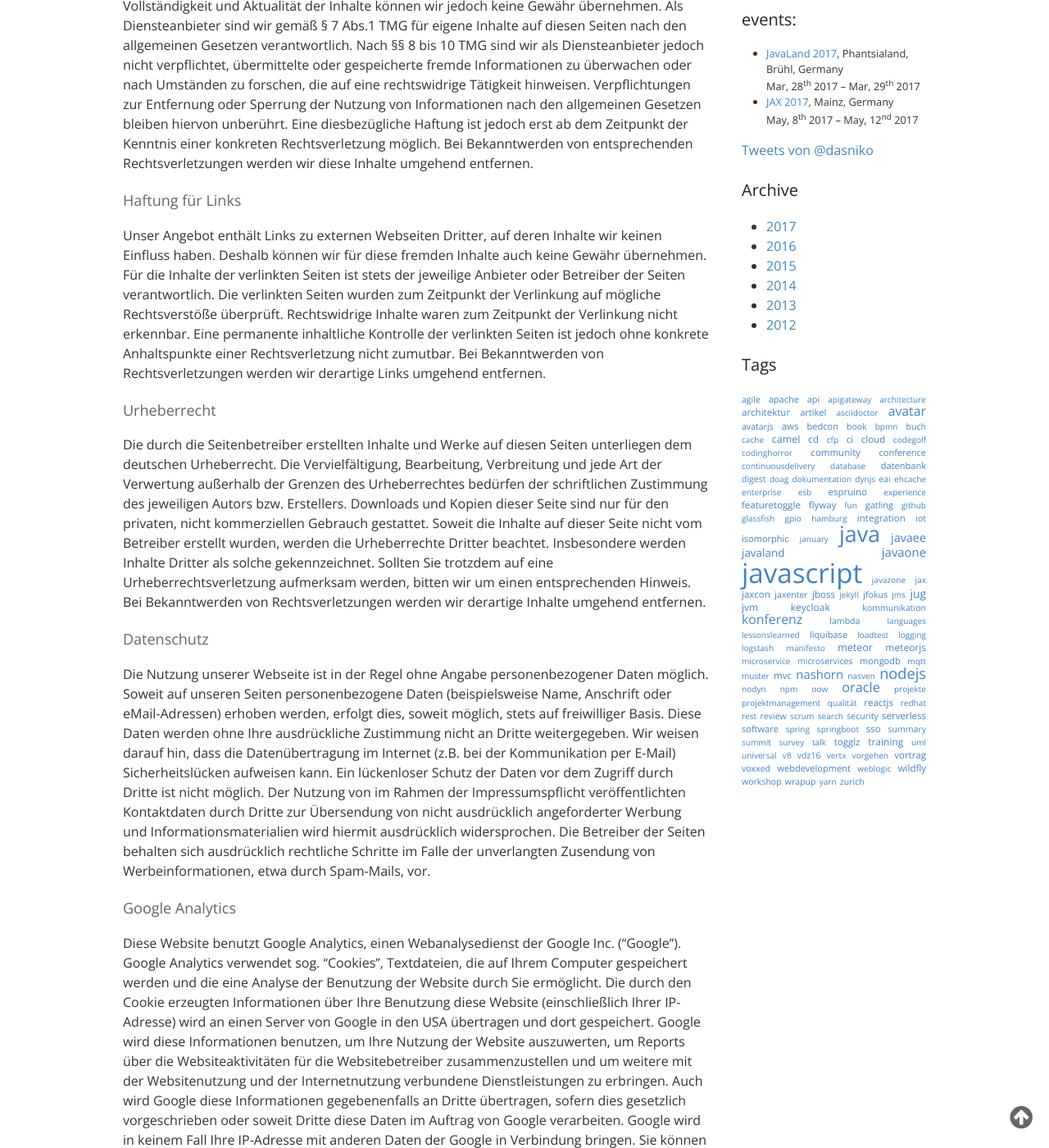
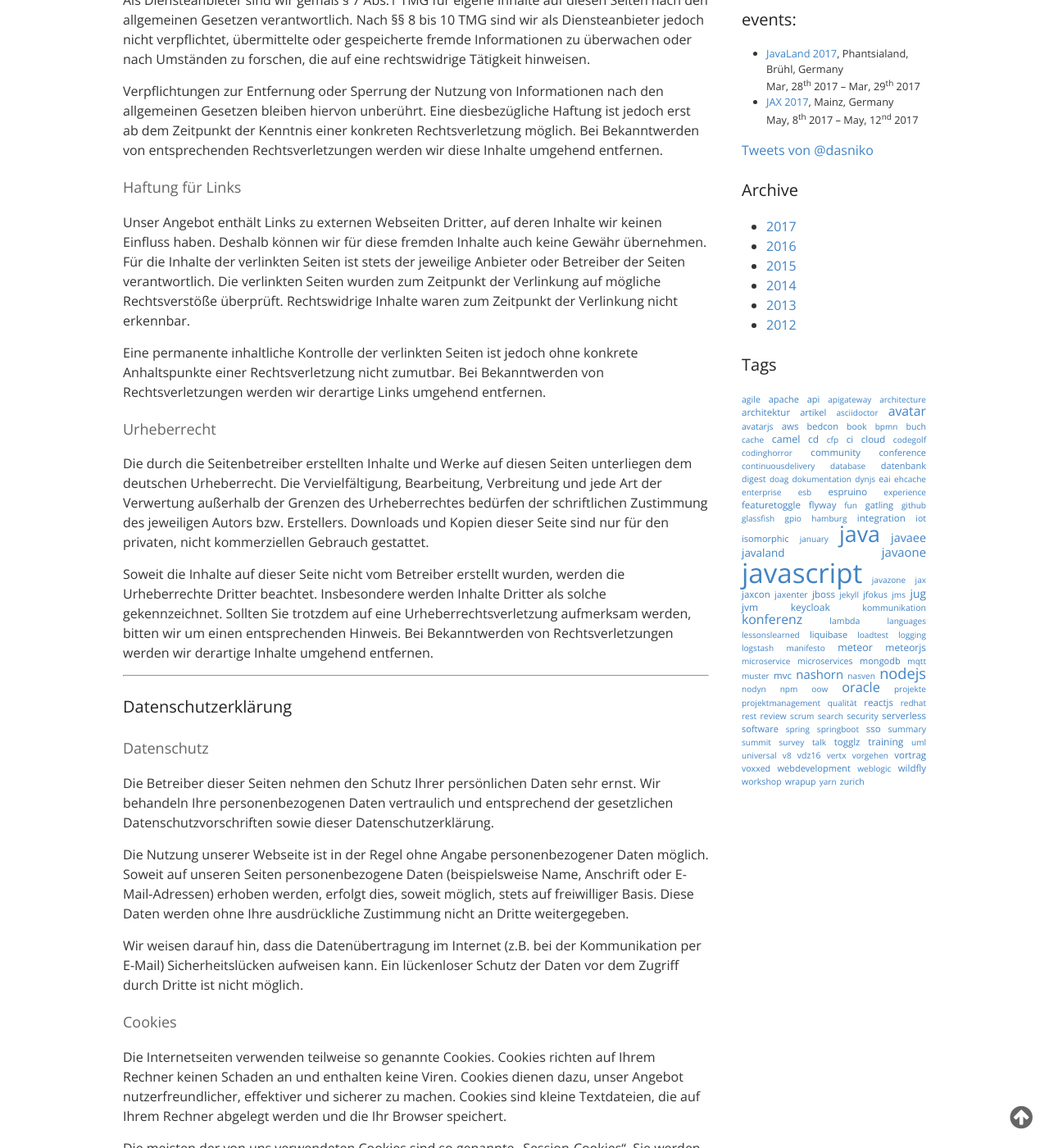
Before and after one commit to dasniko/dasniko.github.io, a Jekyll site: the page built from imprint.md, in a window 1280 px wide and 1400 px high, scrolled down 804 px. Shown: the whole window at 82% size. Built offline with Jekyll 4.4.1, drawn with Linux system fonts in a browser that asks for light colours; nearby versions of some CDN libraries; comment, search, counter and statistics services are not loaded; some of the changed text lies outside the part shown.

Commit message:
updated imprint

```diff
--- a/_includes/analytics.html
+++ b/_includes/analytics.html
@@ -1,6 +1,10 @@
 {% if site.google_analytics %}
 	<!-- Google Analytics -->
 	<script>
+		var disableStr = 'ga-disable-{{ site.google_analytics }}';
+		if (document.cookie.indexOf(disableStr + '=true') > -1) {window[disableStr] = true;}
+		function gaOptout() {document.cookie = disableStr + '=true; expires=Thu, 31 Dec 2099 23:59:59 UTC; path=/';window[disableStr] = true;}
+
 		(function(i,s,o,g,r,a,m){i['GoogleAnalyticsObject']=r;i[r]=i[r]||function(){
 		(i[r].q=i[r].q||[]).push(arguments)},i[r].l=1*new Date();a=s.createElement(o),
 		m=s.getElementsByTagName(o)[0];a.async=1;a.src=g;m.parentNode.insertBefore(a,m)
--- a/imprint.md
+++ b/imprint.md
@@ -21,26 +21,85 @@
 Verantwortlich für den Inhalt (nach § 55 Abs. 2 RStV):
 Niko Köbler, Adresse siehe oben
 
-### Haftungsausschluss:
+<hr/>
+
+### Haftungsausschluss
 
 #### Haftung für Inhalte
 
-Die Inhalte unserer Seiten wurden mit größter Sorgfalt erstellt. Für die Richtigkeit, Vollständigkeit und Aktualität der Inhalte können wir jedoch keine Gewähr übernehmen. Als Diensteanbieter sind wir gemäß § 7 Abs.1 TMG für eigene Inhalte auf diesen Seiten nach den allgemeinen Gesetzen verantwortlich. Nach §§ 8 bis 10 TMG sind wir als Diensteanbieter jedoch nicht verpflichtet, übermittelte oder gespeicherte fremde Informationen zu überwachen oder nach Umständen zu forschen, die auf eine rechtswidrige Tätigkeit hinweisen. Verpflichtungen zur Entfernung oder Sperrung der Nutzung von Informationen nach den allgemeinen Gesetzen bleiben hiervon unberührt. Eine diesbezügliche Haftung ist jedoch erst ab dem Zeitpunkt der Kenntnis einer konkreten Rechtsverletzung möglich. Bei Bekanntwerden von entsprechenden Rechtsverletzungen werden wir diese Inhalte umgehend entfernen.
+Als Diensteanbieter sind wir gemäß § 7 Abs.1 TMG für eigene Inhalte auf diesen Seiten nach den allgemeinen Gesetzen verantwortlich. Nach §§ 8 bis 10 TMG sind wir als Diensteanbieter jedoch nicht verpflichtet, übermittelte oder gespeicherte fremde Informationen zu überwachen oder nach Umständen zu forschen, die auf eine rechtswidrige Tätigkeit hinweisen.
+
+Verpflichtungen zur Entfernung oder Sperrung der Nutzung von Informationen nach den allgemeinen Gesetzen bleiben hiervon unberührt. Eine diesbezügliche Haftung ist jedoch erst ab dem Zeitpunkt der Kenntnis einer konkreten Rechtsverletzung möglich. Bei Bekanntwerden von entsprechenden Rechtsverletzungen werden wir diese Inhalte umgehend entfernen.
 
 #### Haftung für Links
 
-Unser Angebot enthält Links zu externen Webseiten Dritter, auf deren Inhalte wir keinen Einfluss haben. Deshalb können wir für diese fremden Inhalte auch keine Gewähr übernehmen. Für die Inhalte der verlinkten Seiten ist stets der jeweilige Anbieter oder Betreiber der Seiten verantwortlich. Die verlinkten Seiten wurden zum Zeitpunkt der Verlinkung auf mögliche Rechtsverstöße überprüft. Rechtswidrige Inhalte waren zum Zeitpunkt der Verlinkung nicht erkennbar. Eine permanente inhaltliche Kontrolle der verlinkten Seiten ist jedoch ohne konkrete Anhaltspunkte einer Rechtsverletzung nicht zumutbar. Bei Bekanntwerden von Rechtsverletzungen werden wir derartige Links umgehend entfernen.
+Unser Angebot enthält Links zu externen Webseiten Dritter, auf deren Inhalte wir keinen Einfluss haben. Deshalb können wir für diese fremden Inhalte auch keine Gewähr übernehmen. Für die Inhalte der verlinkten Seiten ist stets der jeweilige Anbieter oder Betreiber der Seiten verantwortlich. Die verlinkten Seiten wurden zum Zeitpunkt der Verlinkung auf mögliche Rechtsverstöße überprüft. Rechtswidrige Inhalte waren zum Zeitpunkt der Verlinkung nicht erkennbar.
+
+Eine permanente inhaltliche Kontrolle der verlinkten Seiten ist jedoch ohne konkrete Anhaltspunkte einer Rechtsverletzung nicht zumutbar. Bei Bekanntwerden von Rechtsverletzungen werden wir derartige Links umgehend entfernen.
 
 #### Urheberrecht
 
-Die durch die Seitenbetreiber erstellten Inhalte und Werke auf diesen Seiten unterliegen dem deutschen Urheberrecht. Die Vervielfältigung, Bearbeitung, Verbreitung und jede Art der Verwertung außerhalb der Grenzen des Urheberrechtes bedürfen der schriftlichen Zustimmung des jeweiligen Autors bzw. Erstellers. Downloads und Kopien dieser Seite sind nur für den privaten, nicht kommerziellen Gebrauch gestattet. Soweit die Inhalte auf dieser Seite nicht vom Betreiber erstellt wurden, werden die Urheberrechte Dritter beachtet. Insbesondere werden Inhalte Dritter als solche gekennzeichnet. Sollten Sie trotzdem auf eine Urheberrechtsverletzung aufmerksam werden, bitten wir um einen entsprechenden Hinweis. Bei Bekanntwerden von Rechtsverletzungen werden wir derartige Inhalte umgehend entfernen.
+Die durch die Seitenbetreiber erstellten Inhalte und Werke auf diesen Seiten unterliegen dem deutschen Urheberrecht. Die Vervielfältigung, Bearbeitung, Verbreitung und jede Art der Verwertung außerhalb der Grenzen des Urheberrechtes bedürfen der schriftlichen Zustimmung des jeweiligen Autors bzw. Erstellers. Downloads und Kopien dieser Seite sind nur für den privaten, nicht kommerziellen Gebrauch gestattet.
+
+Soweit die Inhalte auf dieser Seite nicht vom Betreiber erstellt wurden, werden die Urheberrechte Dritter beachtet. Insbesondere werden Inhalte Dritter als solche gekennzeichnet. Sollten Sie trotzdem auf eine Urheberrechtsverletzung aufmerksam werden, bitten wir um einen entsprechenden Hinweis. Bei Bekanntwerden von Rechtsverletzungen werden wir derartige Inhalte umgehend entfernen.
+
+<hr/>
+
+### Datenschutzerklärung
 
 #### Datenschutz
 
-Die Nutzung unserer Webseite ist in der Regel ohne Angabe personenbezogener Daten möglich. Soweit auf unseren Seiten personenbezogene Daten (beispielsweise Name, Anschrift oder eMail-Adressen) erhoben werden, erfolgt dies, soweit möglich, stets auf freiwilliger Basis. Diese Daten werden ohne Ihre ausdrückliche Zustimmung nicht an Dritte weitergegeben.
-Wir weisen darauf hin, dass die Datenübertragung im Internet (z.B. bei der Kommunikation per E-Mail) Sicherheitslücken aufweisen kann. Ein lückenloser Schutz der Daten vor dem Zugriff durch Dritte ist nicht möglich.
-Der Nutzung von im Rahmen der Impressumspflicht veröffentlichten Kontaktdaten durch Dritte zur Übersendung von nicht ausdrücklich angeforderter Werbung und Informationsmaterialien wird hiermit ausdrücklich widersprochen. Die Betreiber der Seiten behalten sich ausdrücklich rechtliche Schritte im Falle der unverlangten Zusendung von Werbeinformationen, etwa durch Spam-Mails, vor.
+Die Betreiber dieser Seiten nehmen den Schutz Ihrer persönlichen Daten sehr ernst. Wir behandeln Ihre personenbezogenen Daten vertraulich und entsprechend der gesetzlichen Datenschutzvorschriften sowie dieser Datenschutzerklärung.
+
+Die Nutzung unserer Webseite ist in der Regel ohne Angabe personenbezogener Daten möglich. Soweit auf unseren Seiten personenbezogene Daten (beispielsweise Name, Anschrift oder E-Mail-Adressen) erhoben werden, erfolgt dies, soweit möglich, stets auf freiwilliger Basis. Diese Daten werden ohne Ihre ausdrückliche Zustimmung nicht an Dritte weitergegeben.
+
+Wir weisen darauf hin, dass die Datenübertragung im Internet (z.B. bei der Kommunikation per E-Mail) Sicherheitslücken aufweisen kann. Ein lückenloser Schutz der Daten vor dem Zugriff durch Dritte ist nicht möglich.
+
+#### Cookies
+
+Die Internetseiten verwenden teilweise so genannte Cookies. Cookies richten auf Ihrem Rechner keinen Schaden an und enthalten keine Viren. Cookies dienen dazu, unser Angebot nutzerfreundlicher, effektiver und sicherer zu machen. Cookies sind kleine Textdateien, die auf Ihrem Rechner abgelegt werden und die Ihr Browser speichert.
+
+Die meisten der von uns verwendeten Cookies sind so genannte „Session-Cookies“. Sie werden nach Ende Ihres Besuchs automatisch gelöscht. Andere Cookies bleiben auf Ihrem Endgerät gespeichert, bis Sie diese löschen. Diese Cookies ermöglichen es uns, Ihren Browser beim nächsten Besuch wiederzuerkennen.
+
+Sie können Ihren Browser so einstellen, dass Sie über das Setzen von Cookies informiert werden und Cookies nur im Einzelfall erlauben, die Annahme von Cookies für bestimmte Fälle oder generell ausschließen sowie das automatische Löschen der Cookies beim Schließen des Browser aktivieren. Bei der Deaktivierung von Cookies kann die Funktionalität dieser Website eingeschränkt sein.
 
 #### Google Analytics
 
-Diese Website benutzt Google Analytics, einen Webanalysedienst der Google Inc. (''Google''). Google Analytics verwendet sog. ''Cookies'', Textdateien, die auf Ihrem Computer gespeichert werden und die eine Analyse der Benutzung der Website durch Sie ermöglicht. Die durch den Cookie erzeugten Informationen über Ihre Benutzung diese Website (einschließlich Ihrer IP-Adresse) wird an einen Server von Google in den USA übertragen und dort gespeichert. Google wird diese Informationen benutzen, um Ihre Nutzung der Website auszuwerten, um Reports über die Websiteaktivitäten für die Websitebetreiber zusammenzustellen und um weitere mit der Websitenutzung und der Internetnutzung verbundene Dienstleistungen zu erbringen. Auch wird Google diese Informationen gegebenenfalls an Dritte übertragen, sofern dies gesetzlich vorgeschrieben oder soweit Dritte diese Daten im Auftrag von Google verarbeiten. Google wird in keinem Fall Ihre IP-Adresse mit anderen Daten der Google in Verbindung bringen. Sie können die Installation der Cookies durch eine entsprechende Einstellung Ihrer Browser Software verhindern; wir weisen Sie jedoch darauf hin, dass Sie in diesem Fall gegebenenfalls nicht sämtliche Funktionen dieser Website voll umfänglich nutzen können. Durch die Nutzung dieser Website erklären Sie sich mit der Bearbeitung der über Sie erhobenen Daten durch Google in der zuvor beschriebenen Art und Weise und zu dem zuvor benannten Zweck einverstanden.
+Diese Website nutzt Funktionen des Webanalysedienstes Google Analytics. Anbieter ist die Google Inc., 1600 Amphitheatre Parkway Mountain View, CA 94043, USA.
+
+Google Analytics verwendet so genannte "Cookies". Das sind Textdateien, die auf Ihrem Computer gespeichert werden und die eine Analyse der Benutzung der Website durch Sie ermöglichen. Die durch den Cookie erzeugten Informationen über Ihre Benutzung dieser Website werden in der Regel an einen Server von Google in den USA übertragen und dort gespeichert.
+
+Mehr Informationen zum Umgang mit Nutzerdaten bei Google Analytics finden Sie in der Datenschutzerklärung von Google: [https://support.google.com/analytics/answer/6004245?hl=de](https://support.google.com/analytics/answer/6004245?hl=de)
+
+##### Browser Plugin
+
+Sie können die Speicherung der Cookies durch eine entsprechende Einstellung Ihrer Browser-Software verhindern; wir weisen Sie jedoch darauf hin, dass Sie in diesem Fall gegebenenfalls nicht sämtliche Funktionen dieser Website vollumfänglich werden nutzen können. Sie können darüber hinaus die Erfassung der durch den Cookie erzeugten und auf Ihre Nutzung der Website bezogenen Daten (inkl. Ihrer IP-Adresse) an Google sowie die Verarbeitung dieser Daten durch Google verhindern, indem Sie das unter dem folgenden Link verfügbare Browser-Plugin herunterladen und installieren: [https://tools.google.com/dlpage/gaoptout?hl=de](https://tools.google.com/dlpage/gaoptout?hl=de)
+
+##### Widerspruch gegen Datenerfassung
+
+Sie können die Erfassung Ihrer Daten durch Google Analytics verhindern, indem Sie auf folgenden Link klicken. Es wird ein Opt-Out-Cookie gesetzt, der die Erfassung Ihrer Daten bei zukünftigen Besuchen dieser Website verhindert: [Google Analytics deaktivieren](javascript:gaOptout();)
+
+#### YouTube
+
+Unsere Webseite nutzt Plugins der von Google betriebenen Seite YouTube. Betreiber der Seiten ist die YouTube, LLC, 901 Cherry Ave., San Bruno, CA 94066, USA. Wenn Sie eine unserer mit einem YouTube-Plugin ausgestatteten Seiten besuchen, wird eine Verbindung zu den Servern von YouTube hergestellt. Dabei wird dem Youtube-Server mitgeteilt, welche unserer Seiten Sie besucht haben.
+
+Wenn Sie in Ihrem YouTube-Account eingeloggt sind ermöglichen Sie YouTube, Ihr Surfverhalten direkt Ihrem persönlichen Profil zuzuordnen. Dies können Sie verhindern, indem Sie sich aus Ihrem YouTube-Account ausloggen.
+
+Weitere Informationen zum Umgang von Nutzerdaten finden Sie in der Datenschutzerklärung von YouTube unter: [https://www.google.de/intl/de/policies/privacy](https://www.google.de/intl/de/policies/privacy)
+
+#### Twitter
+
+Auf unseren Seiten sind Funktionen des Dienstes Twitter eingebunden. Diese Funktionen werden angeboten durch die Twitter Inc., 1355 Market Street, Suite 900, San Francisco, CA 94103, USA. Durch das Benutzen von Twitter und der Funktion "Re-Tweet" werden die von Ihnen besuchten Webseiten mit Ihrem Twitter-Account verknüpft und anderen Nutzern bekannt gegeben. Dabei werden auch Daten an Twitter übertragen. Wir weisen darauf hin, dass wir als Anbieter der Seiten keine Kenntnis vom Inhalt der übermittelten Daten sowie deren Nutzung durch Twitter erhalten. Weitere Informationen hierzu finden Sie in der Datenschutzerklärung von Twitter unter [http://twitter.com/privacy](http://twitter.com/privacy).
+
+Ihre Datenschutzeinstellungen bei Twitter können Sie in den Konto-Einstellungen unter: [http://twitter.com/account/settings](http://twitter.com/account/settings) ändern.
+
+Quellverweis: [eRecht24](https://www.e-recht24.de/)
+
+
+#### Disqus
+
+Die Disqus-Kommentierungsfunktion wird von der Big Head Labs, Inc., San Francisco/USA als Dienstleistung zur Verfügung gestellt. Disqus ist ein interaktives Kommentarsystem, das es dem Nutzer ermöglicht, mit nur einer Anmeldung auf allen Internetangeboten, die Disqus als Kommentarsystem verwenden, zu kommentieren. Außerdem können sich die Nutzer über bestehende Accounts bei Facebook (über Facebook Connect), Twitter, Yahoo und OpenID anmelden. Auch die Erstellung von Kommentare ohne Registrierung und Anmeldung (als “Gast”) ist möglich. Nähere Informationen zu Disqus und seinen Funktionen finden Sie unter [www.disqus.com](http://www.disqus.com).
+
+Ihre Daten werden von Disqus verarbeitet und auf Systemen von Disqus gespeichert. Für die Erhebung, Verarbeitung und Nutzung der betreffenden Daten gelten die Nutzungsbedingungen und Datenschutzhinweise von Disqus, zu finden unter [http://docs.disqus.com/help/30/](http://docs.disqus.com/help/30/) und [http://docs.disqus.com/help/29/](http://docs.disqus.com/help/29/). Wenn Sie sich über Ihren Facebook-, Twitter-, Yahoo- oder OpenID-Account anmelden, werden auch von diesen Anbietern möglicherweise Daten erhoben, gespeichert und genutzt. Einzelheiten dazu finden sich in den Datenschutzbestimmungen des jeweiligen Anbieters.
+
+Wir behalten uns vor, unangemessene Kommentare oder Kommentar-Spam zu löschen.
```
